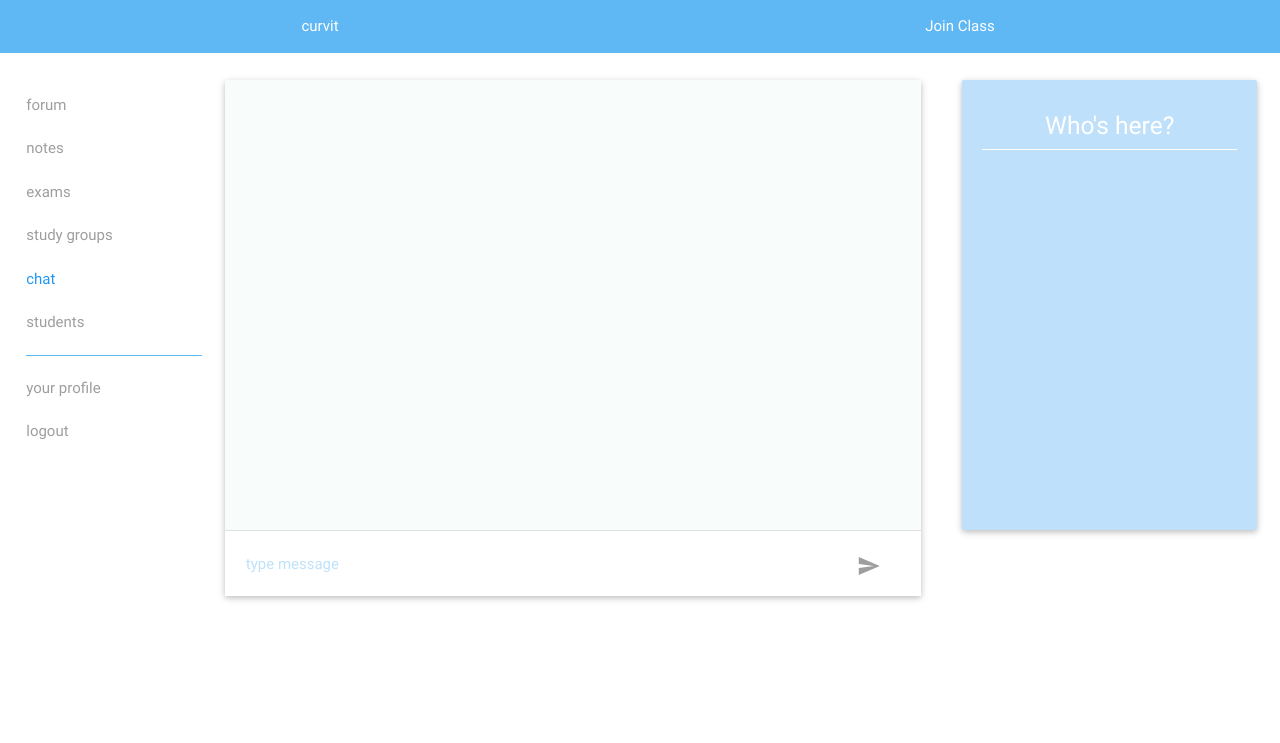
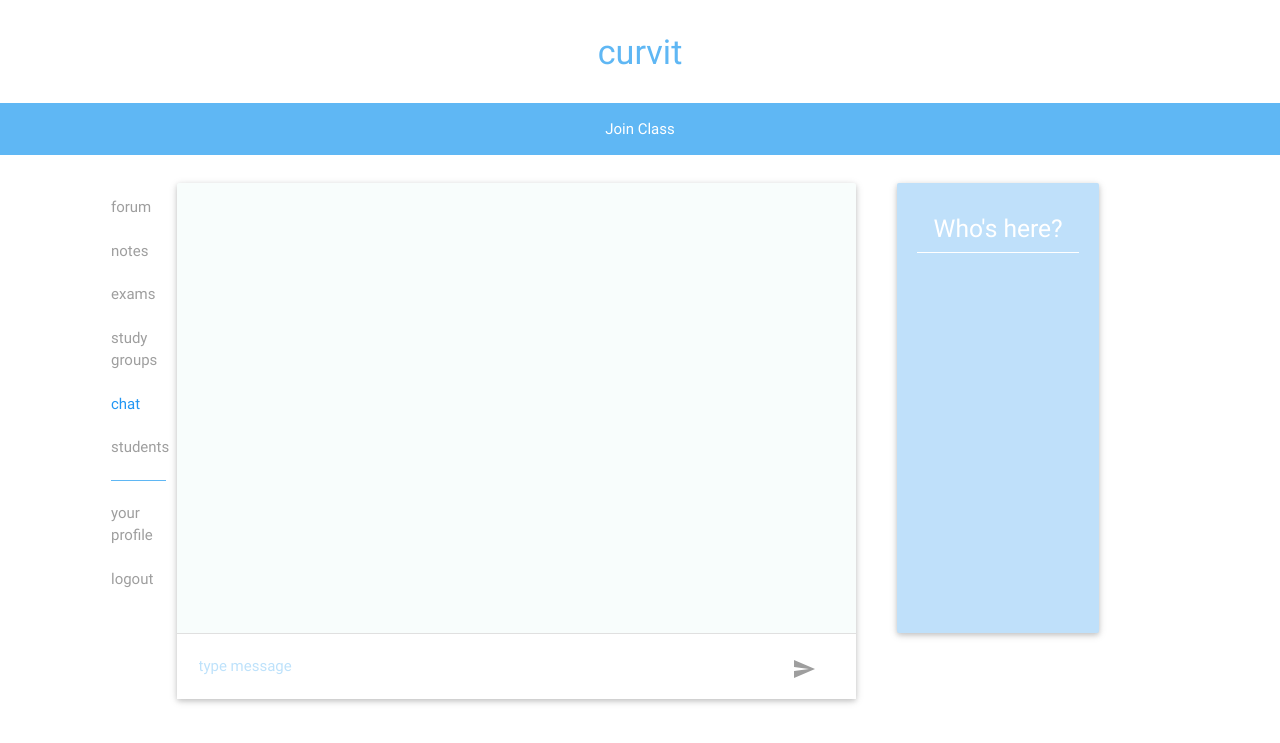
Before and after one commit to eperegrine/beatthecurve, a Python web app: template app/templates/chat/listing.html in a window 1280 px wide. Shown: the top 743 px of the page. Run offline with Jinja, Linux system fonts and the light colour scheme; the template is opened without the code that fills it, so the values that code supplies are empty; some libraries are stand-ins or nearby versions.

Commit message:
Made minor changes

```diff
--- a/app/static/sass/partials/_tabs.scss
+++ b/app/static/sass/partials/_tabs.scss
@@ -4,7 +4,10 @@
 		// idk
 	}
 }
-
+.title {
+  padding-top: .5em;
+  padding-bottom: .5em;
+}
 ._tabs {
   margin:  0;
   padding: 0;
@@ -13,6 +16,12 @@
   table-layout: fixed; /* [2] */
   width: 100%; /* [3] */
   .tabs_item {
+    &:not(:first-child) {
+      border-left: $lightBlue solid 2px;
+      &.active {
+        border-left: 0;
+      }
+    }
     text-align: center;
     padding: 1em;
     display: table-cell; /* [4] */
@@ -22,7 +31,7 @@
       color: inherit !important; /* [5] */
     }
     &.active {
-      		background-color: white;
+      background-color: lighten($lightBlue, 5);
       color: $primaryCol;
       a {
         color: $primaryCol !important; /* [5] */
--- a/app/static/sass/vendor/materialize/components/_grid.scss
+++ b/app/static/sass/vendor/materialize/components/_grid.scss
@@ -1,16 +1,15 @@
 .container {
   margin: 0 auto;
-  max-width: 1280px;
-  width: 90%;
+  width: 95%;
 }
 @media #{$medium-and-up} {
   .container {
-    width: 85%;
+    width: 90%;
   }
 }
 @media #{$large-and-up} {
   .container {
-    width: 70%;
+    width: 85%;
   }
 }
 .container .row {
--- a/app/templates/chat/listing.html
+++ b/app/templates/chat/listing.html
@@ -17,7 +17,7 @@
         </form>
     </div>
   </div>
-  <div class="col s4">
+  <div class="col s3">
     <div class="card-panel user_listing bg">
       <div id="app">
         <h5 class="white-text center">Who's here?</h5>
--- a/app/templates/class_layout.html
+++ b/app/templates/class_layout.html
@@ -1,7 +1,7 @@
 {% extends 'li_layout.html' %}
-{% block container %}
+{% block content %}
   <div class="row">
-    <div class="col s2">
+    <div class="col s1">
       <ul class="class-page-nav">
 
         <li class="class-nav-item {% if active == "forum" %}active{% endif %}"><a href="{{ url_for('qa_bp.view', lessonid=lesson.id) }}">forum</a></li>
@@ -15,7 +15,7 @@
       <li class="class-nav-item"><a href="/logout">logout</a></li>
       </ul>
     </div>
-    <div class="col s10">
+    <div class="col s11">
       {% block page %}
       {% endblock %}
     </div>
--- a/app/templates/exams/exam_listing.html
+++ b/app/templates/exams/exam_listing.html
@@ -3,14 +3,14 @@
 {% from 'macros.html' import render_lesson_tabs, render_semester_tabs, render_field %}
 {% block title %}{{ lesson.lesson_name }}{% endblock %}
 {% block page %}
-  <div class="col s3">
+  <div class="col s2">
     {% if semesters|length > 0 %}
       {{ render_semester_tabs(semesters, semester_enum) }}
     {% else %}
       <h5>No Exams Available</h5>
     {% endif %}
   </div>
-  <div class="col s9">
+  <div class="col s10">
     <div class="row valign-wrapper">
       <a class="waves-effect waves-light btn-large modal-trigger col s1 bg-primary" href="#newExamModal"><i class="material-icons">file_upload</i></a>
       <div class="col s11 vaglign desc">
--- a/app/templates/li_layout.html
+++ b/app/templates/li_layout.html
@@ -7,9 +7,8 @@
 <!-- Dropdown Trigger -->
 <div class="row">
   <!-- <a class='col s12 center class_drop_btn' href='#' data-activates='class_drop'>{% if lesson %}{{lesson.lesson_name}}{% else %} Lessons {% endif %}</a> -->
-
+    <div class="col s12 center primary"><h4 class="title">{{ applicationName }}</h4></div>
   <ul id='class_drop' class='_tabs'>
-  <li class="tabs_item title_tab">{{ applicationName }}</li>
   {% if g.user.has_permission('lesson_admin') %}
     <li class="tabs_item {% if create_lesson %}active{% endif %}"><a href="{{ url_for("lesson_bp.create") }}">Create Class</a></li>
   {% endif %}
--- a/app/templates/macros.html
+++ b/app/templates/macros.html
@@ -56,7 +56,7 @@
       <div class="bg-primary white semester-title">Select Semester</div>
       <ul class="collection" id="semesters">
         {% for semester in semesters %}
-          <li class="collection-item semester-tab {% if loop.first %}active{% endif %}" semester="{{ semester[1] }}" year="{{ semester[0] }}"><a target="_self" href="#{{ semester_enum[semester[1]] }}{{ semester[0] }}">{{ semester_enum[semester[1]]|capitalize }} {{ semester[0] }}</a></li>
+          <li class="collection-item semester-tab center {% if loop.first %}active{% endif %}" semester="{{ semester[1] }}" year="{{ semester[0] }}"><a target="_self" href="#{{ semester_enum[semester[1]] }}{{ semester[0] }}">{{ semester_enum[semester[1]]|capitalize }} {{ semester[0] }}</a></li>
         {% endfor %}
       </ul>
     </div>
--- a/app/templates/notes/notes_listing.html
+++ b/app/templates/notes/notes_listing.html
@@ -10,7 +10,7 @@
       {% endfor %}
   </ul>
 
-  <div class="col s3">
+  <div class="col s2">
     {% if semesters|length > 0 %}
       {{ render_semester_tabs(semesters, semester_enum) }}
     {% else %}
@@ -18,7 +18,7 @@
     {% endif %}
   </div>
 
-  <div class="col s9">
+  <div class="col s10">
     <div class="row valign-wrapper">
       <a class="waves-effect waves-light btn-large modal-trigger col s1 bg-primary" href="#newNoteModal"><i class="material-icons">file_upload</i></a>
       <div class="col s11 vaglign desc">
--- a/app/templates/qa/qa_listing.html
+++ b/app/templates/qa/qa_listing.html
@@ -4,14 +4,14 @@
 {% block title %}{{ lesson.lesson_name }}{% endblock %}
 {% block page %}
 <div class="row">
-  <div class="col s3">
+  <div class="col s2">
     {% if semesters|length > 0 %}
       {{ render_semester_tabs(semesters, semester_enum) }}
     {% else %}
       <h5>No Questions Found</h5>
     {% endif %}
   </div>
-  <div class="col s9">
+  <div class="col s10">
     <div class="card-panel">
         <h3 class="content_title">Add a Question</h3>
         <form method="post" action="{{ url_for("qa_bp.add_question", lessonid=lesson.id) }}">
--- a/app/templates/search/listing.html
+++ b/app/templates/search/listing.html
@@ -4,16 +4,16 @@
 {% block title %}{{ lesson.lesson_name }}{% endblock %}
 {% block page %}
   {% if semesters|length > 0 %}
-  <div class="col s3">
+  <div class="col s2">
     {{ render_semester_tabs(semesters, semester_enum) }}
   </div>
   {% endif %}
   {% if semesters|length < 1 %}
     <h5 class="no-content-message">No Students Available</h5>
   {% else %}
-    <div class="col s9">
+    <div class="col s10">
         <div class="row">
-            <a href="/search/options/{{ lesson.id }}" class="col s12 btn">
+            <a href="/search/options/{{ lesson.id }}" class="btn">
                 Choose what you share
             </a>
         </div>
```
Also changed, not shown: app/static/css/main.css, 1 other file. Lines whose indentation alone changed are shown as unchanged.
